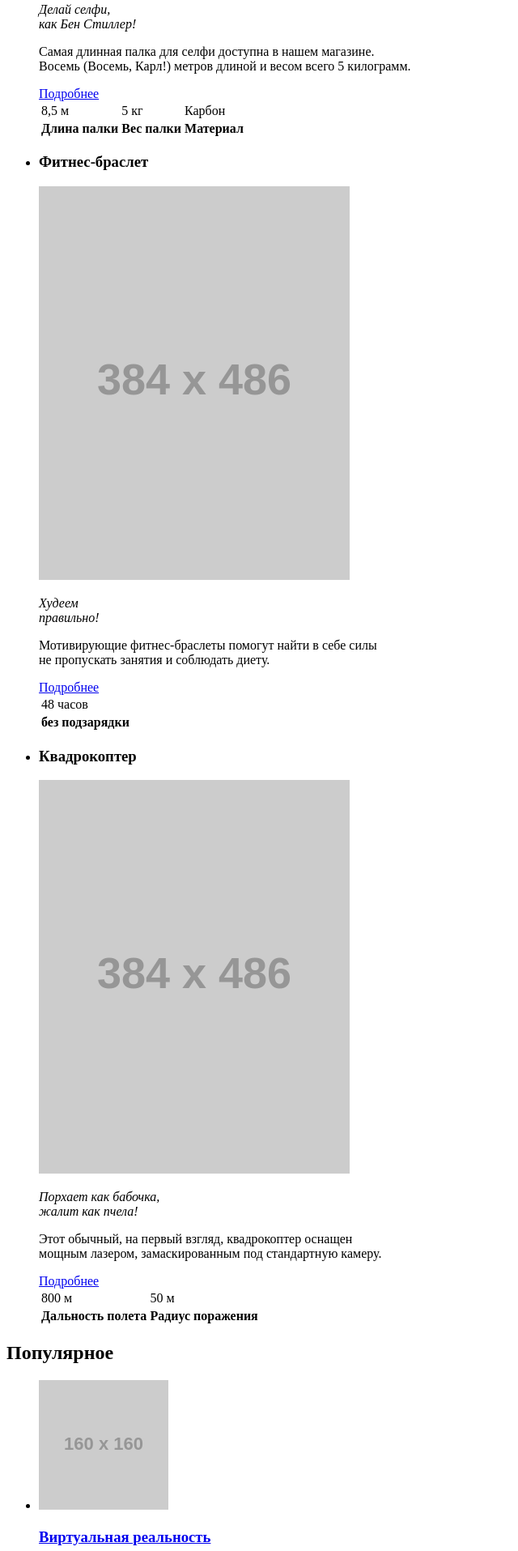
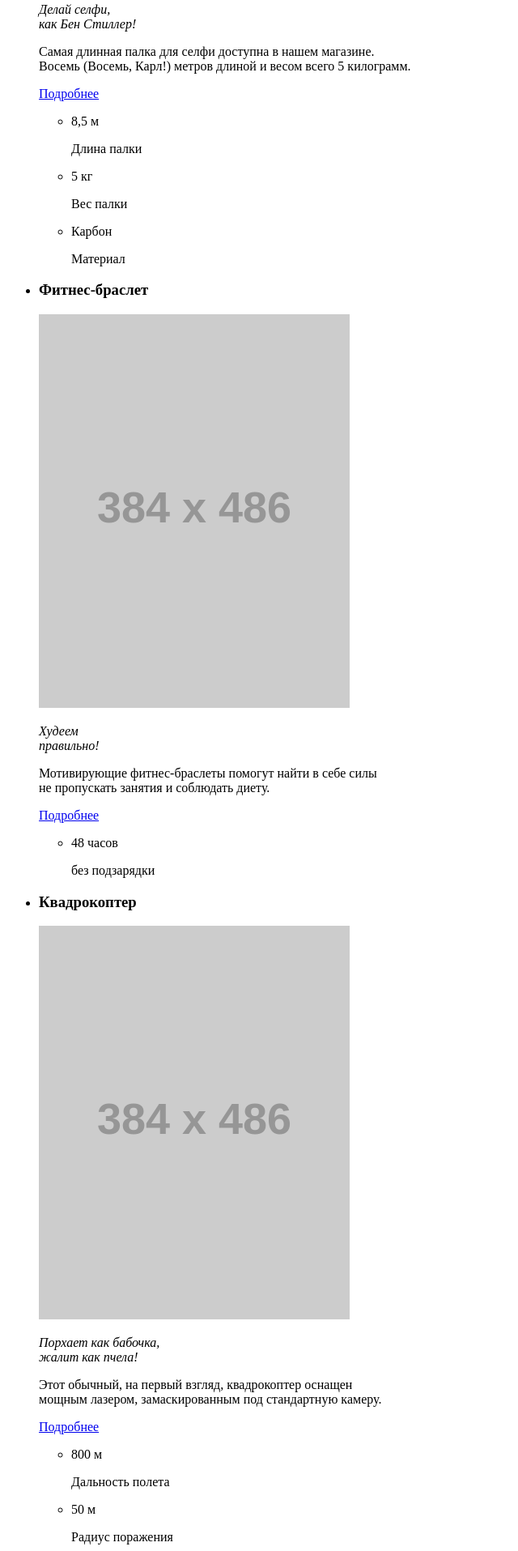
Before and after one commit to kostyadevman/1476133-device-28, a plain HTML site: page index.html in a window 1280 px wide. Shown: the part 845-2760 px from the top of the page at 81% size, without its empty margins (0-640 px from the left). Drawn offline with Linux system fonts and the light colour scheme; placeholder pictures from the web are drawn by us.

Commit message:
change table to list

```diff
--- a/index.html
+++ b/index.html
@@ -48,18 +48,20 @@
               Восемь (Восемь, Карл!) метров длиной и весом всего 5 килограмм.
             </p>
             <a href="blank.html">Подробнее</a>
-            <table>
-              <tr>
-                <td>8,5 м</td>
-                <td>5 кг</td>
-                <td>Карбон</td>
-              </tr>
-              <tr>
-                <th>Длина палки</th>
-                <th>Вес палки</th>
-                <th>Материал</th>
-              </tr>
-            </table>
+            <ul>
+              <li>
+                <p>8,5 м</p>
+                <p>Длина палки</p>
+              </li>
+              <li>
+                <p>5 кг</p>
+                <p>Вес палки</p>
+              </li>
+              <li>
+                <p>Карбон</p>
+                <p>Материал</p>
+              </li>
+            </ul>
           </li>
           <li>
             <h3>Фитнес-браслет</h3>
@@ -78,14 +80,12 @@
               не пропускать занятия и соблюдать диету.
             </p>
             <a href="blank.html">Подробнее</a>
-            <table>
-              <tr>
-                <td>48 часов</td>
-              </tr>
-              <tr>
-                <th>без подзарядки</th>
-              </tr>
-            </table>
+            <ul>
+              <li>
+                <p>48 часов</p>
+                <p>без подзарядки</p>
+              </li>
+            </ul>
           </li>
           <li>
             <h3>Квадрокоптер</h3>
@@ -105,16 +105,16 @@
 
             </p>
             <a href="blank.html">Подробнее</a>
-            <table>
-              <tr>
-                <td>800 м</td>
-                <td>50 м</td>
-              </tr>
-              <tr>
-                <th>Дальность полета</th>
-                <th>Радиус поражения</th>
-              </tr>
-            </table>
+            <ul>
+              <li>
+                <p>800 м</p>
+                <p>Дальность полета</p>
+              </li>
+              <li>
+                <p>50 м</p>
+                <p>Радиус поражения</p>
+              </li>
+            </ul>
           </li>
         </ul>
       </section>
```
